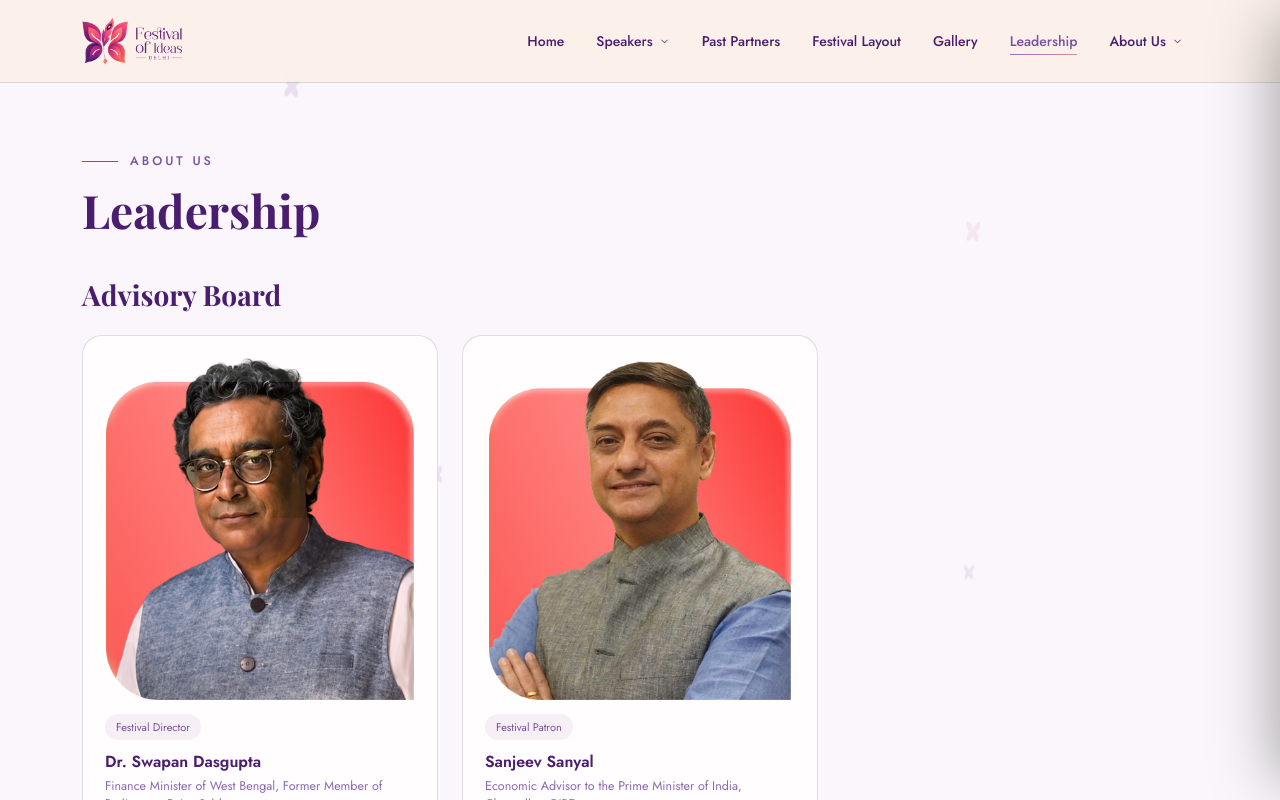
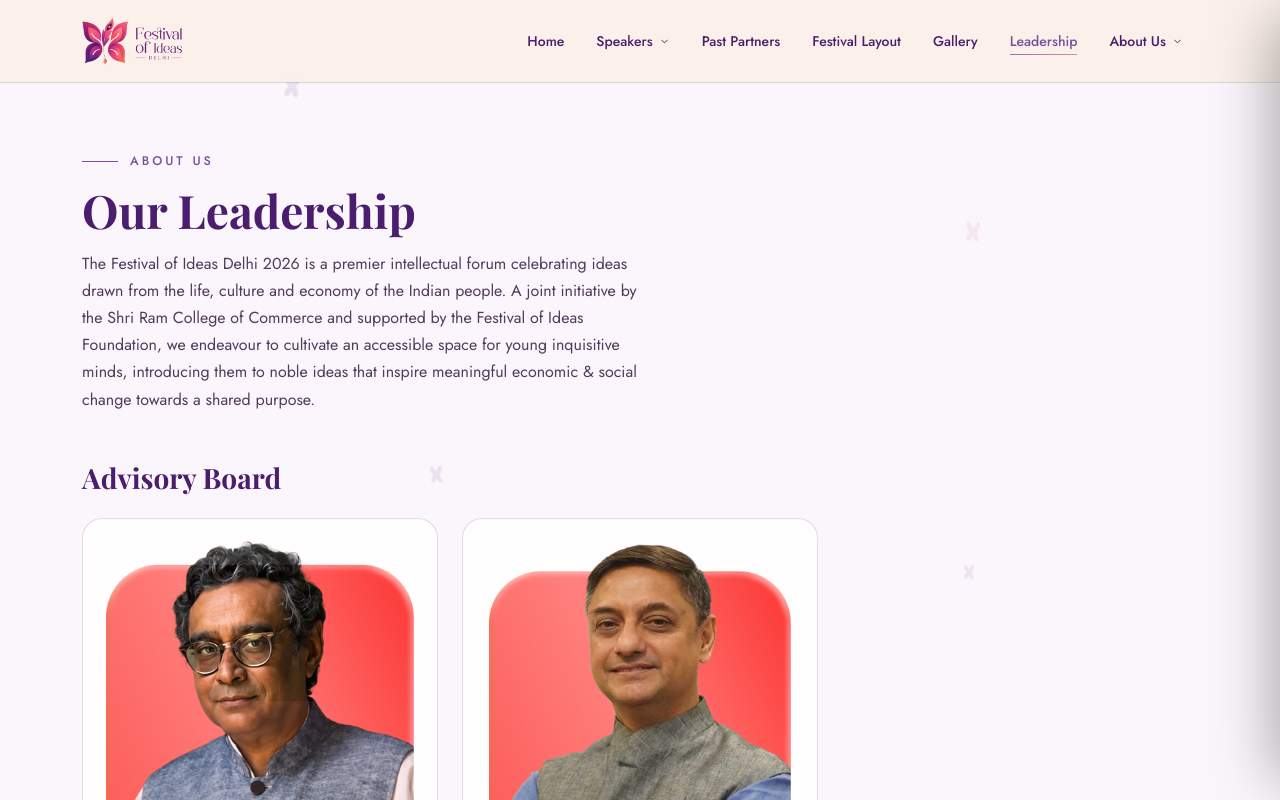
Before and after one commit to shreshthasarraf/foi-delhi-website, a Next.js app: page /leadership in a window 1280 px wide. Shown: the top 800 px of the page. Built offline with nearby package versions, Linux system fonts and the light colour scheme; a web font is replaced by a local one.

Commit message:
Update festival description and add intro to Our Leadership page

```diff
--- a/app/leadership/page.js
+++ b/app/leadership/page.js
@@ -5,13 +5,15 @@
 
 export const metadata = staticPageMetadata('/leadership');
 
+const intro = 'The Festival of Ideas Delhi 2026 is a premier intellectual forum celebrating ideas drawn from the life, culture and economy of the Indian people. A joint initiative by the Shri Ram College of Commerce and supported by the Festival of Ideas Foundation, we endeavour to cultivate an accessible space for young inquisitive minds, introducing them to noble ideas that inspire meaningful economic & social change towards a shared purpose.';
+
 const bg = avatarBg({ color: ['#3B1653', '#C23764'] });
 
 export default function LeadershipPage() {
   return (
     <section className="page" id="page-leadership">
       <div className="wrap">
-        <PageHead eyebrow="ABOUT US" title="Leadership" />
+        <PageHead eyebrow="ABOUT US" title="Our Leadership" desc={intro} />
         {leadership.map((group) => (
           <div key={group.title} className="leader-group">
             <h3>{group.title}</h3>
--- a/components/AboutView.js
+++ b/components/AboutView.js
@@ -8,8 +8,8 @@
     <>
       <h3>Festival of Ideas</h3>
       <div className="about-copy">
-        <p>The Festival of Ideas Delhi 2026 (formerly DU Litfest at SRCC) is an intellectual and thought-leadership forum bringing together distinguished voices from the life and culture of the Indian people in a fast-moving global economic order.</p>
-        <p>A joint initiative by Shri Ram College of Commerce and Festival of Ideas Foundation, the festival brings together conversations across business, politics, economics, policy, military, global affairs, art, culture, environment, literature and beyond.</p>
+        <p>The Festival of Ideas Delhi 2026 is a premier intellectual forum celebrating ideas drawn from the life, culture and economy of the Indian people.</p>
+        <p>A joint initiative by the Shri Ram College of Commerce and supported by the Festival of Ideas Foundation, we endeavour to cultivate an accessible space for young inquisitive minds, introducing them to noble ideas that inspire meaningful economic &amp; social change towards a shared purpose.</p>
         <p>May ideas come to us from everywhere.</p>
       </div>
     </>
```
